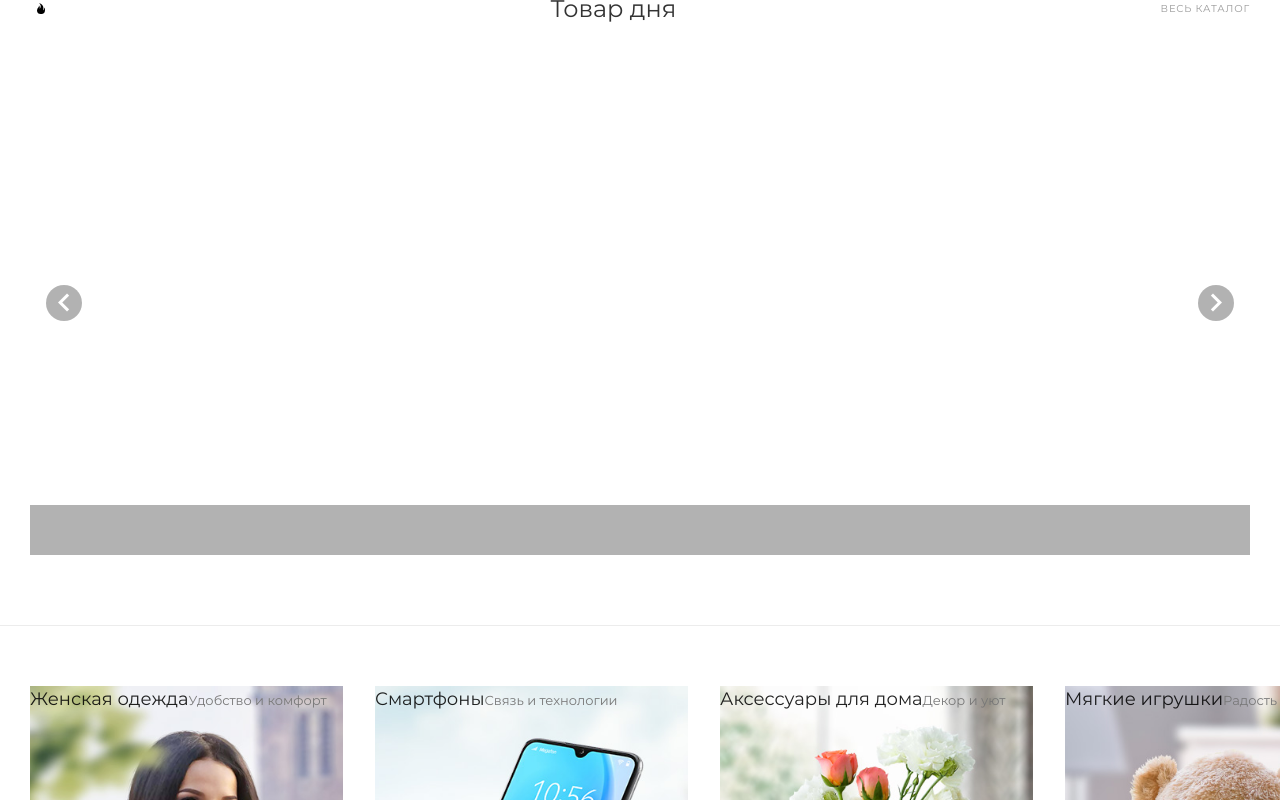
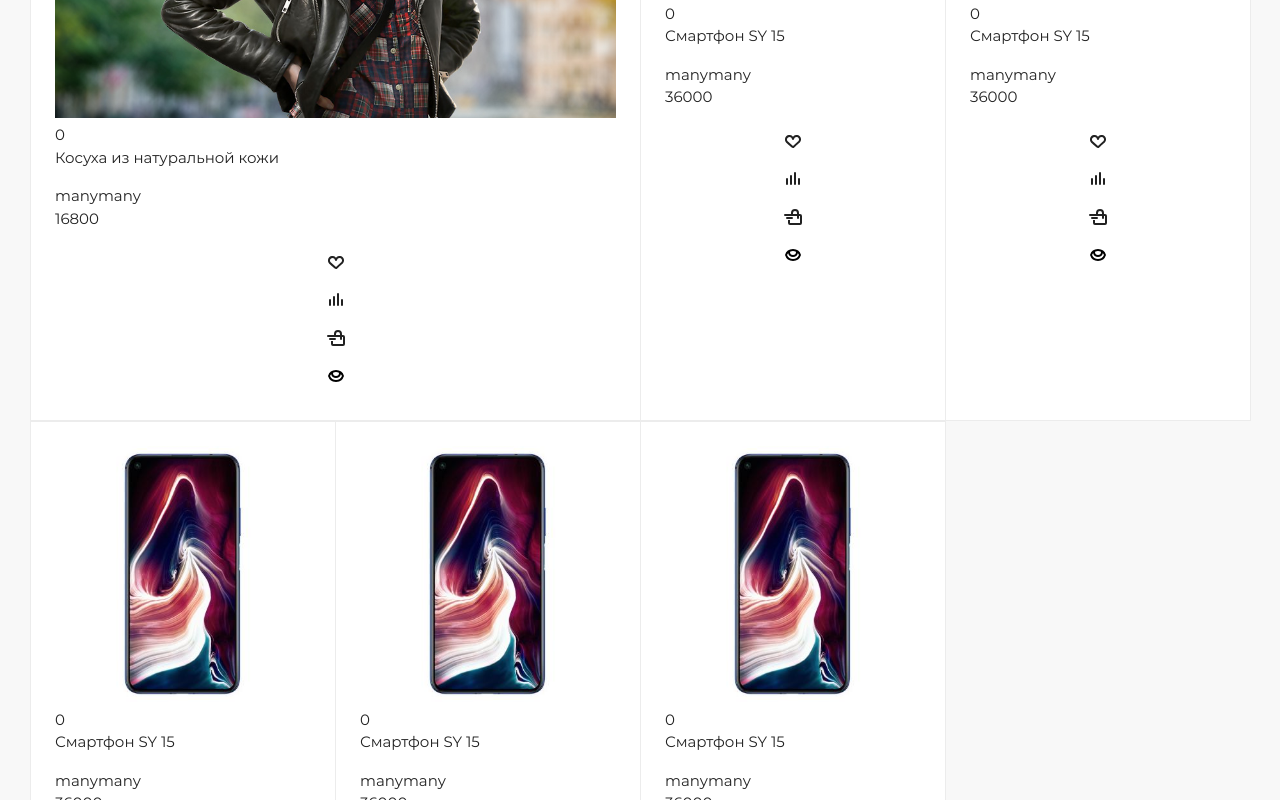
Before and after one commit to ViZuVi/max-project, a Nuxt app: page / in a window 1280 px wide. Shown: the part 2160-2960 px from the top of the page. Built offline with nearby package versions, Linux system fonts and the light colour scheme.

Commit message:
product card added; WIP

```diff
--- a/components/main/BestProductCard.vue
+++ b/components/main/BestProductCard.vue
@@ -4,11 +4,9 @@
     :class="index === 0 ? 'best-product-card--prime' : ''"
   >
     <div class="best-product-card__wrapper">
-      <nuxt-link
-        to=""
-        class="best-product-card__link"
-        :style="{ backgroundImage: product.images[0] }"
-      ></nuxt-link>
+      <nuxt-link :to="`/catalog/${product.id}`" class="best-product-card__link">
+        <img :src="product.images[0]" alt="" />
+      </nuxt-link>
       <div class="best-product-card__info">
         <div class="best-product-card__rating">{{ product.rating }}</div>
         <p>{{ product.name }}</p>
@@ -17,12 +15,34 @@
         <p>{{ product.price }}</p>
       </div>
     </div>
+    <div class="best-product-card__menu">
+      <AppButton btnSymbol="icon_heart" @click="addToFavourite" />
+      <AppButton btnSymbol="icon_diagram" @click="addToCompare" />
+      <AppButton btnSymbol="icon_bag" @click="fastBuy" />
+      <!-- TODO: delete test class -->
+      <v-dialog class="test" v-model="dialog" width="960">
+        <template v-slot:activator="{ on, attrs }">
+          <!-- TODO: v-bind -->
+          <AppButton v-bind="attrs" v-on="on" btnSymbol="icon_eye" />
+        </template>
+        <AppProductsCard :product="product" />
+      </v-dialog>
+    </div>
   </div>
 </template>
 
 <script>
+import AppIcon from "~/components/ui/AppIcon";
+import AppButton from "~/components/ui/AppButton";
+import AppProductsCard from "~/components/ui/cards/AppProductsCard";
+
 export default {
   name: "BestProductCard",
+  components: {
+    AppIcon,
+    AppButton,
+    AppProductsCard,
+  },
   props: {
     product: {
       type: Object,
@@ -34,13 +54,36 @@ export default {
       required: true,
     },
   },
+  data() {
+    return {
+      dialog: false,
+    };
+  },
+  methods: {
+    addToFavourite(e) {
+      console.log(e);
+    },
+    addToCompare() {},
+    fastBuy() {},
+  },
 };
 </script>
 
 <style lang="scss" scoped>
 .best-product-card {
+  background-color: #ffffff;
+  box-shadow: inset 0 0 0 1px #ececec;
+  margin-right: -1px;
+  padding: 25px;
+  transition: box-shadow ease-out 0.4s, border ease-out 0.4s;
   &--prime {
-    flex-basis: 50%;
+    grid-column-start: 1;
+    grid-column-end: 3;
   }
 }
+.test {
+  max-width: 960px;
+  width: 88%;
+  min-height: 600px;
+}
 </style>
--- a/components/main/BestProducts.vue
+++ b/components/main/BestProducts.vue
@@ -9,9 +9,12 @@
         <AppTabs :tabs="['Хит', 'Советуем', 'Новинка', 'Акция']" />
       </AppSectionTitle>
       <div class="best-products__list">
-        <div v-for="(product, i) in products" :key="product.id">
-          <BestProductCard :product="product"  :index="i" />
-        </div>
+        <BestProductCard
+          v-for="(product, i) in products"
+          :key="product.id"
+          :product="product"
+          :index="i"
+        />
       </div>
       <AppButton label="Загрузить еще" className="transparant" />
     </div>
@@ -97,6 +100,19 @@ export default {
             require("~/assets/img/best-product-phone-3.jpg"),
           ],
         },
+        {
+          id: 6,
+          name: "Смартфон SY 15",
+          rating: 0,
+          count: "many",
+          code: "A36955R7",
+          price: 36000,
+          images: [
+            require("~/assets/img/best-product-phone-1.jpg"),
+            require("~/assets/img/best-product-phone-2.jpg"),
+            require("~/assets/img/best-product-phone-3.jpg"),
+          ],
+        },
       ],
     };
   },
@@ -108,12 +124,13 @@ export default {
   // TODO: border - variable?
   border-bottom: 1px solid #ececec;
   background-color: #f8f8f8;
+  width: 100%;
 }
 .best-products__wrapper {
   @include section-size;
 }
 .best-products__list {
-  display: flex;
-  flex-wrap: wrap;
+  display: grid;
+  grid-template-columns: repeat(4, 1fr);
 }
 </style>
--- a/components/ui/AppButton.vue
+++ b/components/ui/AppButton.vue
@@ -1,5 +1,5 @@
 <template>
-  <button :type="type" class="app-button" :class="className">
+  <button :type="type" class="app-button" :class="className" @click="$emit('click', $event)">
     {{ label }}
     <AppIcon v-if="btnSymbol" :symbol="btnSymbol" :className="iconClassName" />
   </button>
@@ -26,7 +26,7 @@ export default {
     },
     label: {
       type: String,
-      required: true,
+      required: false,
       default: () => "",
     },
     btnSymbol: {
@@ -68,5 +68,10 @@ export default {
       color: #ffffff;
     }
   }
+
+  &.small{
+    padding: 10px 14px 8px;
+    font-size: 9px;
+  }
 }
 </style>
--- /dev/null
+++ b/components/ui/cards/AppProductsCard.vue
@@ -0,0 +1,152 @@
+<template>
+  <v-card class="product-card">
+    <div class="product-card__header">
+      <h2 class="product-card__header-title">
+        <nuxt-link
+          class="product-card__header-link"
+          :to="`/catalog/${product.id}`"
+          >{{ product.name }}</nuxt-link
+        >
+      </h2>
+      <div class="product-card__header-controls">
+        <div class="product-card__header-btn-wrapper">
+          <AppButton
+            label="Отложить"
+            className="transparant product-card__header-btn small"
+          />
+          <AppButton
+            label="Сравнить"
+            className="transparant product-card__header-btn small"
+          />
+        </div>
+        <div>{{ product.rating }}</div>
+        <nuxt-link :to="`/info/brands/${product.brand}`">
+          <img src="" alt="" />
+        </nuxt-link>
+      </div>
+    </div>
+    <div class="product-card__main">
+      <div class="product-card__img-wrapper">
+        <div class="product-card__tags"></div>
+        <div class="product-card__images">
+          <img :src="product.images[0]" alt="" />
+        </div>
+      </div>
+      <div class="product-card__info">
+        <div class="product-card__price">{{ product.price }} ₽/шт</div>
+        <div class="product-card__quantity-wrapper">
+          <span>{{ product.quantity }}</span>
+          <span>Нашли дешевле?</span>
+        </div>
+        <div class="product-card__main-btn-wrapper">
+          <AppButton
+            label="Отложить"
+            className="transparant product-card__header-btn small"
+          />
+          <AppButton
+            label="Сравнить"
+            className="transparant product-card__header-btn small"
+          />
+        </div>
+        <div>{{ product.description }}</div>
+        <div>
+          <span>Характеристики</span>
+          <div v-for="param in product.params" :key="param.name">
+            <span>{{ param.type }}</span>
+            <span>{{ param.name }}</span>
+          </div>
+        </div>
+      </div>
+    </div>
+    <div class="product-card__footer">
+      <nuxt-link
+        class="product-card__footer-details-btn"
+        :to="`/catalog/${product.category}/${product.subCategory}/${product.id}`"
+      >
+        <span>Больше информации о товаре</span>
+        <AppIcon symbol="" />
+      </nuxt-link>
+    </div>
+  </v-card>
+</template>
+
+<script>
+import AppButton from "~/components/ui/AppButton";
+
+export default {
+  name: "AppProductsCard",
+  components: {
+    AppButton,
+  },
+  props: {
+    product: {
+      type: Object,
+      required: true,
+      default: () => {},
+    },
+  },
+};
+</script>
+<style lang="scss" scoped>
+.product-card__header {
+  padding: 35px 37px 24px;
+  border-bottom: 1px solid #f2f2f2;
+}
+.product-card__header-title {
+  font-weight: 400;
+  font-size: 1.733em;
+  margin-bottom: 19px;
+}
+.product-card__header-link {
+  color: #333333;
+  &:hover {
+    color: #365edc;
+  }
+}
+.product-card__header-controls {
+  display: flex;
+}
+.product-card__header-btn-wrapper {
+  display: flex;
+  justify-content: space-between;
+  margin-right: 38px;
+}
+.product-card__header-btn {
+  margin-left: 0;
+  &:first-child {
+    margin-right: 8px;
+  }
+}
+.product-card__img-wrapper {
+  border-right: 1px solid #f2f2f2;
+}
+.product-card__main {
+  display: flex;
+}
+.product-card__img-wrapper,
+.product-card__info {
+  flex-basis: 50%;
+}
+.product-card__info {
+  padding: 32px 40px;
+}
+.product-card__footer-details-btn {
+  display: block;
+  padding: 16px 26px;
+  text-align: center;
+  width: 100%;
+  height: 100%;
+  font-size: 0.7333em;
+  text-transform: uppercase;
+  border: 1px solid #f2f2f2;
+  letter-spacing: 0.8px;
+  background-color: #fafafa;
+  color: #333333;
+  transition: background-color 0.3s ease;
+  &:hover {
+    background-color: #365edc;
+    border-color: #365edc;
+    color: #ffffff;
+  }
+}
+</style>
```
Also changed, not shown: components/ui/icons.js (+12 -0 lines).
